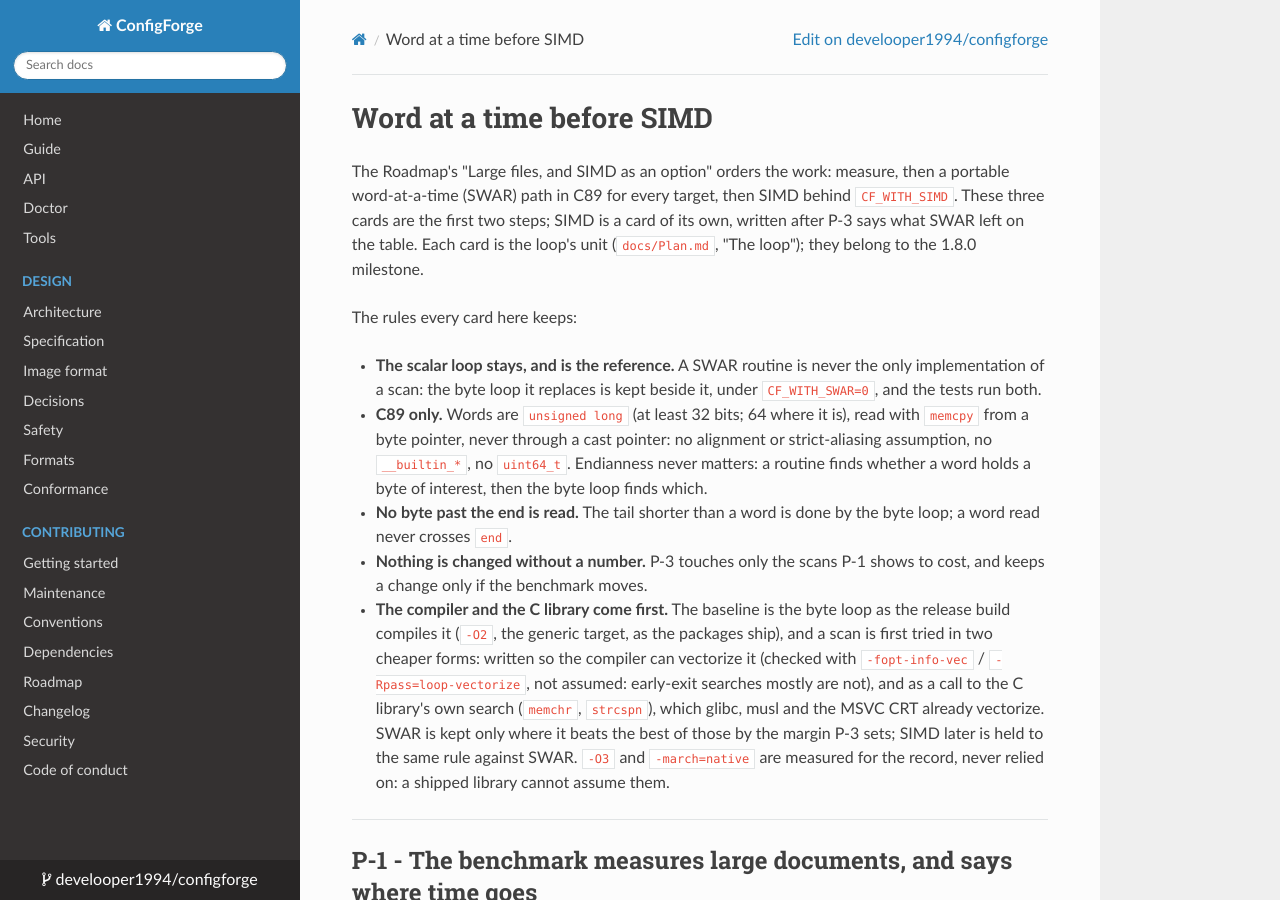
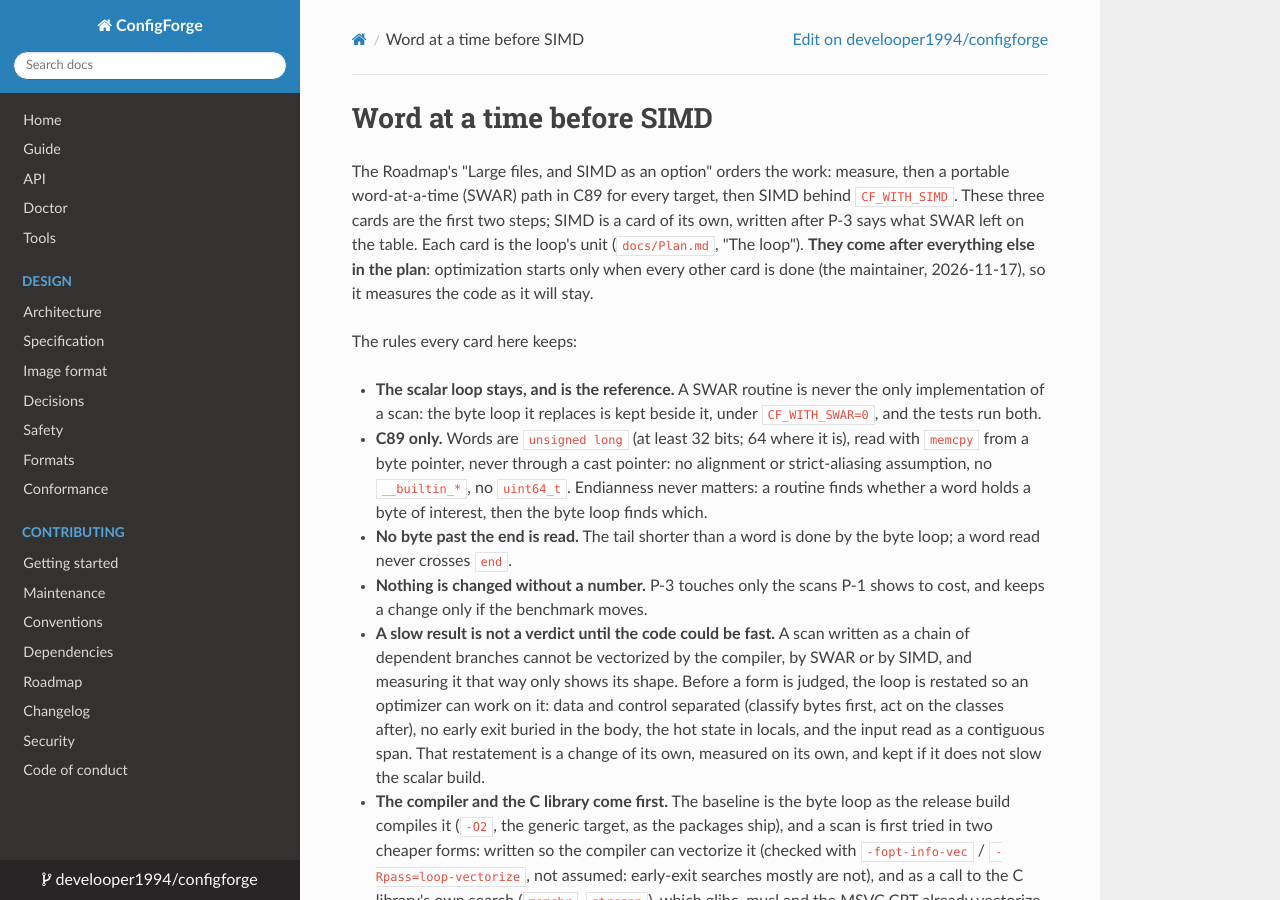
Before and after one commit to develooper1994/configforge, an MkDocs documentation site: the page built from docs/plan/P-word-at-a-time.md, in a window 1280 px wide and 900 px high. Built offline with MkDocs 1.6.1, drawn with Linux system fonts in a browser that asks for light colours.

Commit message:
Plan, P cards: last of all, and the code made optimizable before any form is judged

```diff
--- a/docs/plan/P-word-at-a-time.md
+++ b/docs/plan/P-word-at-a-time.md
@@ -5,7 +5,9 @@ measure, then a portable word-at-a-time (SWAR) path in C89 for every
 target, then SIMD behind `CF_WITH_SIMD`. These three cards are the first
 two steps; SIMD is a card of its own, written after P-3 says what SWAR
 left on the table. Each card is the loop's unit (`docs/Plan.md`, "The
-loop"); they belong to the 1.8.0 milestone.
+loop"). **They come after everything else in the plan**: optimization
+starts only when every other card is done (the maintainer, 2026-11-17),
+so it measures the code as it will stay.
 
 The rules every card here keeps:
 
@@ -22,6 +24,15 @@ The rules every card here keeps:
   done by the byte loop; a word read never crosses `end`.
 * **Nothing is changed without a number.** P-3 touches only the scans
   P-1 shows to cost, and keeps a change only if the benchmark moves.
+* **A slow result is not a verdict until the code could be fast.** A
+  scan written as a chain of dependent branches cannot be vectorized
+  by the compiler, by SWAR or by SIMD, and measuring it that way only
+  shows its shape. Before a form is judged, the loop is restated so an
+  optimizer can work on it: data and control separated (classify bytes
+  first, act on the classes after), no early exit buried in the body,
+  the hot state in locals, and the input read as a contiguous span.
+  That restatement is a change of its own, measured on its own, and
+  kept if it does not slow the scalar build.
 * **The compiler and the C library come first.** The baseline is the
   byte loop as the release build compiles it (`-O2`, the generic
   target, as the packages ship), and a scan is first tried in two
```
Also changed, not shown: docs/Plan.md (+3 -2 lines).
